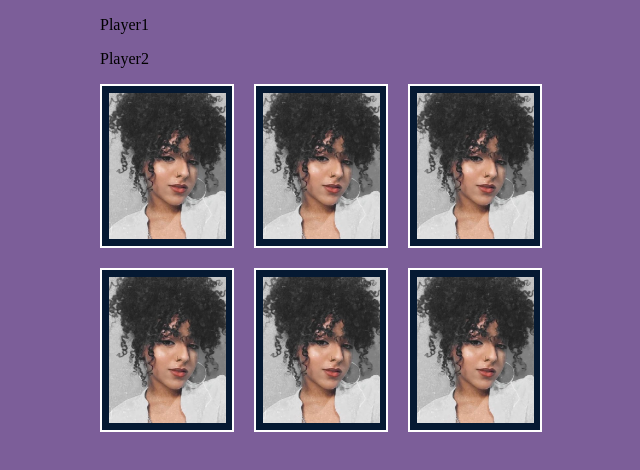
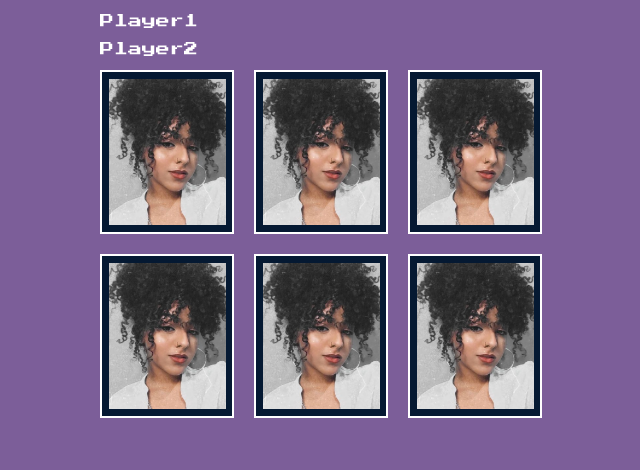
Before and after one commit to marinspira/game-javascript-para-react, a website built with Vite: page index.html in a window 1280 px wide. Shown: the whole page, without its empty margins (280-920 px from the left). Built offline with nearby package versions, Linux system fonts and the light colour scheme.

Commit message:
:lipstick: Add the Press Start font

```diff
--- a/index.html
+++ b/index.html
@@ -1,14 +1,20 @@
 <!DOCTYPE html>
 <html lang="en">
+
 <head>
   <meta charset="UTF-8" />
   <link rel="icon" type="image/svg+xml" href="/vite.svg" />
   <meta name="viewport" content="width=device-width, initial-scale=1.0" />
   <title>Vite App</title>
+  <link rel="preconnect" href="https://fonts.googleapis.com">
+  <link rel="preconnect" href="https://fonts.gstatic.com" crossorigin>
+  <link href="https://fonts.googleapis.com/css2?family=Press+Start+2P&display=swap" rel="stylesheet">
 </head>
+
 <body>
   <div id="root"></div>
 
   <script type="module" src="/main.js"></script>
 </body>
+
 </html>
--- a/src/components/PlayerName/index.js
+++ b/src/components/PlayerName/index.js
@@ -1,6 +1,8 @@
+import './style.css'
+
 function PlayerName(content) {
     return `
-    <p>${content}</p>
+    <p class="player-name">${content}</p>
     `
 }
 
--- /dev/null
+++ b/src/components/PlayerName/style.css
@@ -0,0 +1,4 @@
+.player-name {
+    color: var(--color-white);
+    font-size: 1rem;
+}
--- a/src/styles/elements/base.css
+++ b/src/styles/elements/base.css
@@ -1,5 +1,11 @@
+html,
+body {
+    font-size: 14px;
+}
+
 body {
     background-color: var(--color-pomb-and-power);
+    font-family: 'Press Start 2P', cursive;
     max-width: 520px;
     margin-left: auto;
     margin-right: auto;
```
Lines whose indentation alone changed are shown as unchanged.
